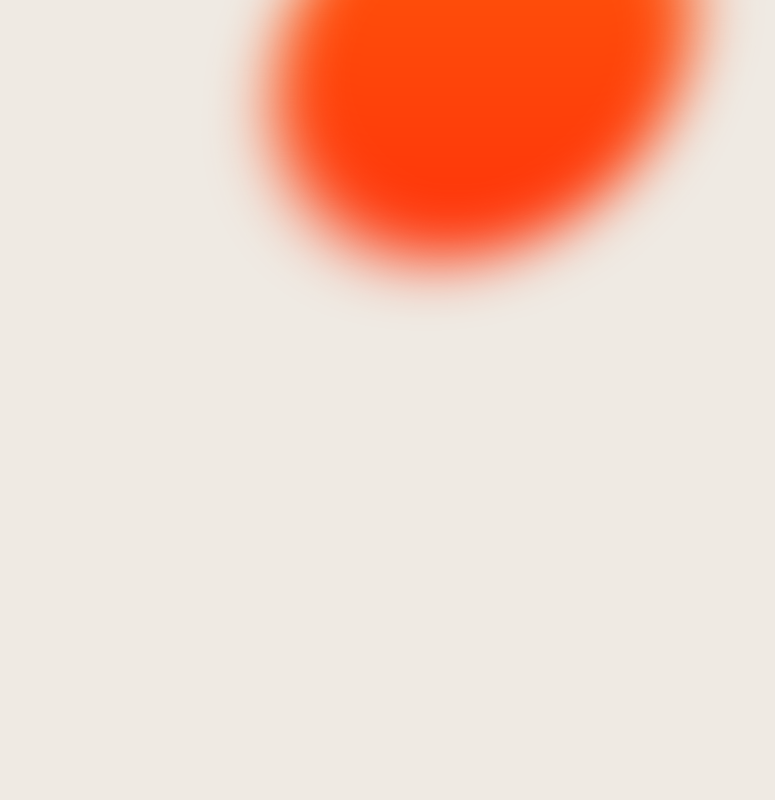
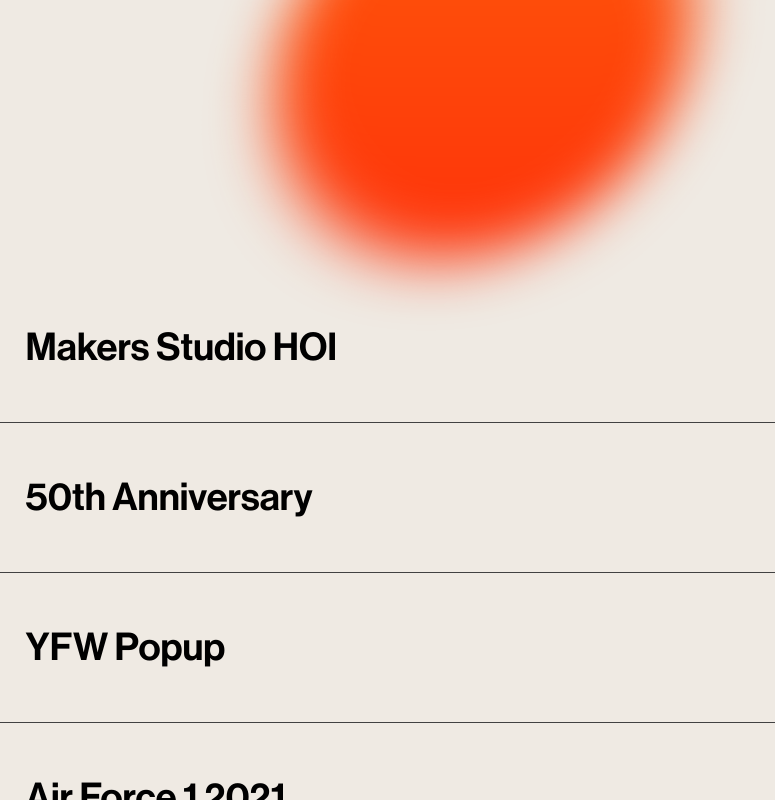
Before and after one commit to harshbangar01/Urban-Moon-Studio, a plain HTML site: page index.html in a window 1280 px wide. Shown: the part 2000-2800 px from the top of the page, without its empty margins (0-775 px from the left). Drawn offline with nearby package versions, Linux system fonts and the light colour scheme.

Commit message:
back  in 30 min

```diff
--- a/index.html
+++ b/index.html
@@ -82,7 +82,40 @@
        </div>
         </div>
         <div id="page3">
+            <div class="elem">
+                <div class="overlay"></div>
+                <h2>Makers Studio HOI</h2>
+            </div>
 
+            <div class="elem">
+                <div class="overlay"></div>
+                <h2>50th Anniversary</h2>
+            </div>
+
+            <div class="elem">
+                <div class="overlay"></div>
+                <h2>YFW Popup</h2>
+            </div>
+
+            <div class="elem">
+                <div class="overlay"></div>
+                <h2>Air Force 1 2021</h2>
+            </div>
+
+            <div class="elem">
+                <div class="overlay"></div>
+                <h2>SOHO NYC</h2>
+            </div>
+
+            <div class="elem">
+                <div class="overlay"></div>
+                <h2>SOHO 2023</h2>
+            </div>
+
+            <div class="elem">
+                <div class="overlay"></div>
+                <h2>Play New Kidivision</h2>
+            </div>
         </div>
     </div>
     <script src="https://cdn.jsdelivr.net/npm/locomotive-scroll@4.1.4/dist/locomotive-scroll.min.js"></script>
--- a/style.css
+++ b/style.css
@@ -294,7 +294,40 @@ nav {
  }
 
 #page3{
-    height: 100vh;
+    min-height: 100vh;
     width: 100%;
     background-color: #EFEAE3;
+    padding: 4vw 0;
 }
+.elem {
+    height: 150px;
+    width: 100%;
+    /* background-color: orange; */
+    /* border-top: 1px solid #000 ; */
+    border-bottom: 1px solid #414141;
+    overflow: hidden;
+    position: relative;
+    display: flex;
+    align-items: center;
+    padding: 0 2vw;
+}
+
+.elem h2 {
+    font-size: 3vw;
+    position: relative;
+    z-index: 9;
+}
+
+.elem .overlay {
+    height: 100%;
+    width: 100%;
+    background-color: #fe330ac2;
+    position: absolute;
+    left: 0;
+    top: -100%;
+    transition: all ease 0.25s;
+}
+
+.elem:hover .overlay{
+    top: 0;
+}
```
